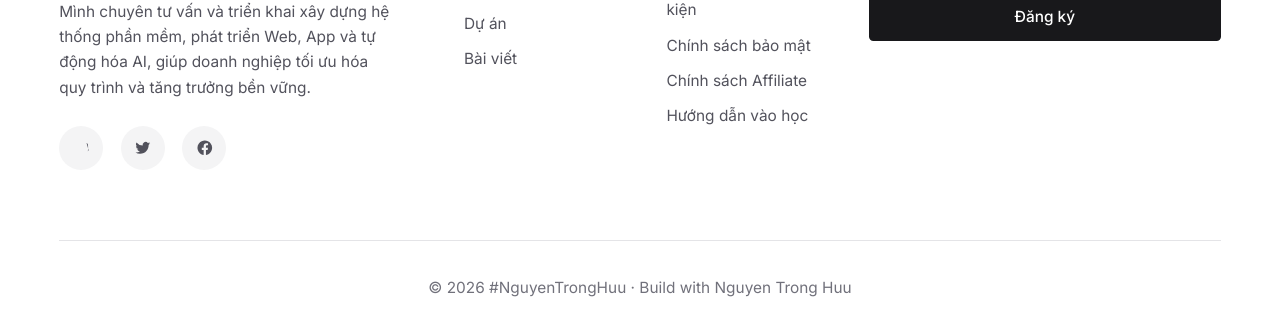
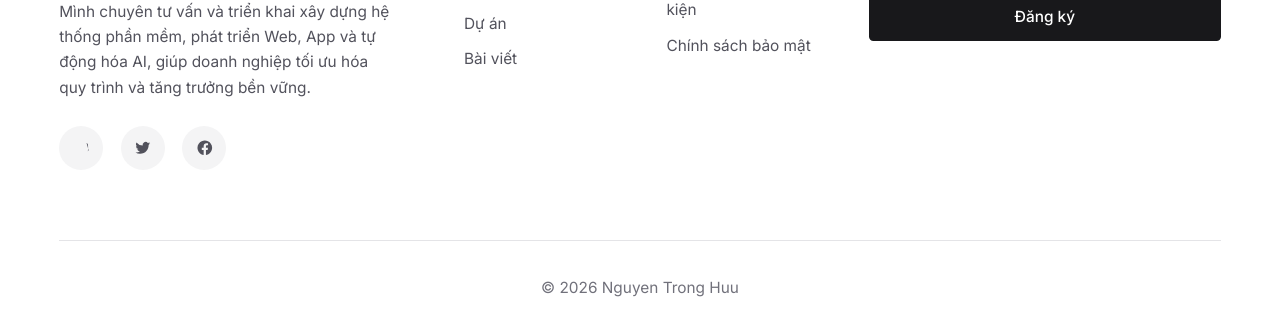
Before and after one commit to bgua9806-max/nguyentronghuu.com, a React (Vite) app: page / in a window 1280 px wide. Shown: the part 2907-3238 px from the top of the page. Built offline with nearby package versions, Linux system fonts and the light colour scheme; no server answers; the database is empty; a web font is replaced by a local one.

Commit message:
UI: Remove unused policy links and simplify footer copyright text

```diff
--- a/src/App.tsx
+++ b/src/App.tsx
@@ -257,8 +257,6 @@ function Layout() {
                 <ul className="space-y-3 text-sm text-zinc-600">
                   <li><a href="#" className="hover:text-zinc-900 transition-colors">Điều khoản – điều kiện</a></li>
                   <li><a href="#" className="hover:text-zinc-900 transition-colors">Chính sách bảo mật</a></li>
-                  <li><a href="#" className="hover:text-zinc-900 transition-colors">Chính sách Affiliate</a></li>
-                  <li><a href="#" className="hover:text-zinc-900 transition-colors">Hướng dẫn vào học</a></li>
                 </ul>
               </div>
 
@@ -281,7 +279,7 @@ function Layout() {
             </div>
 
             <div className="pt-8 border-t border-zinc-200 text-xs md:text-sm text-zinc-500 text-center">
-              © {new Date().getFullYear()} #NguyenTrongHuu · Build with Nguyen Trong Huu
+              © {new Date().getFullYear()} Nguyen Trong Huu
             </div>
           </div>
         </footer>
```
